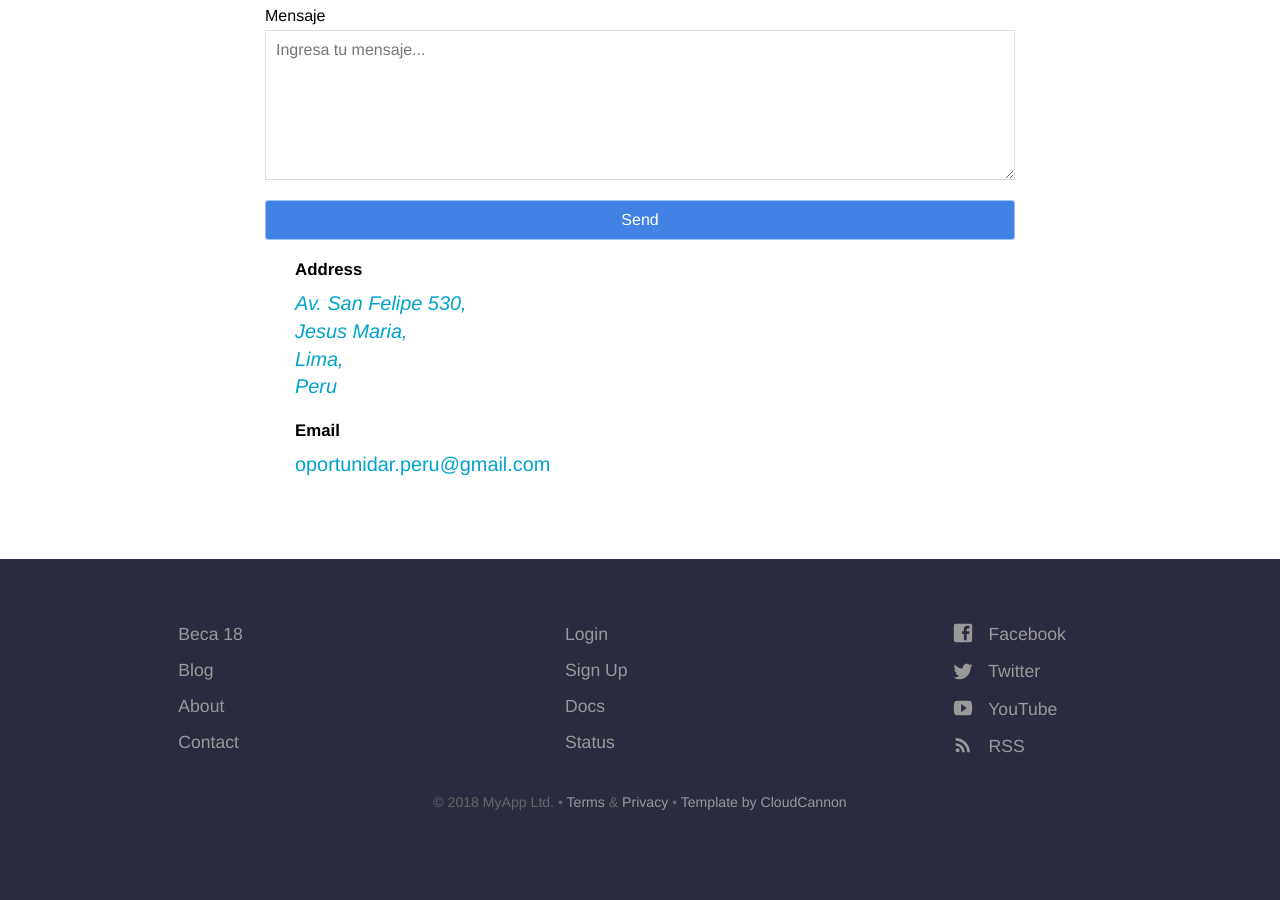
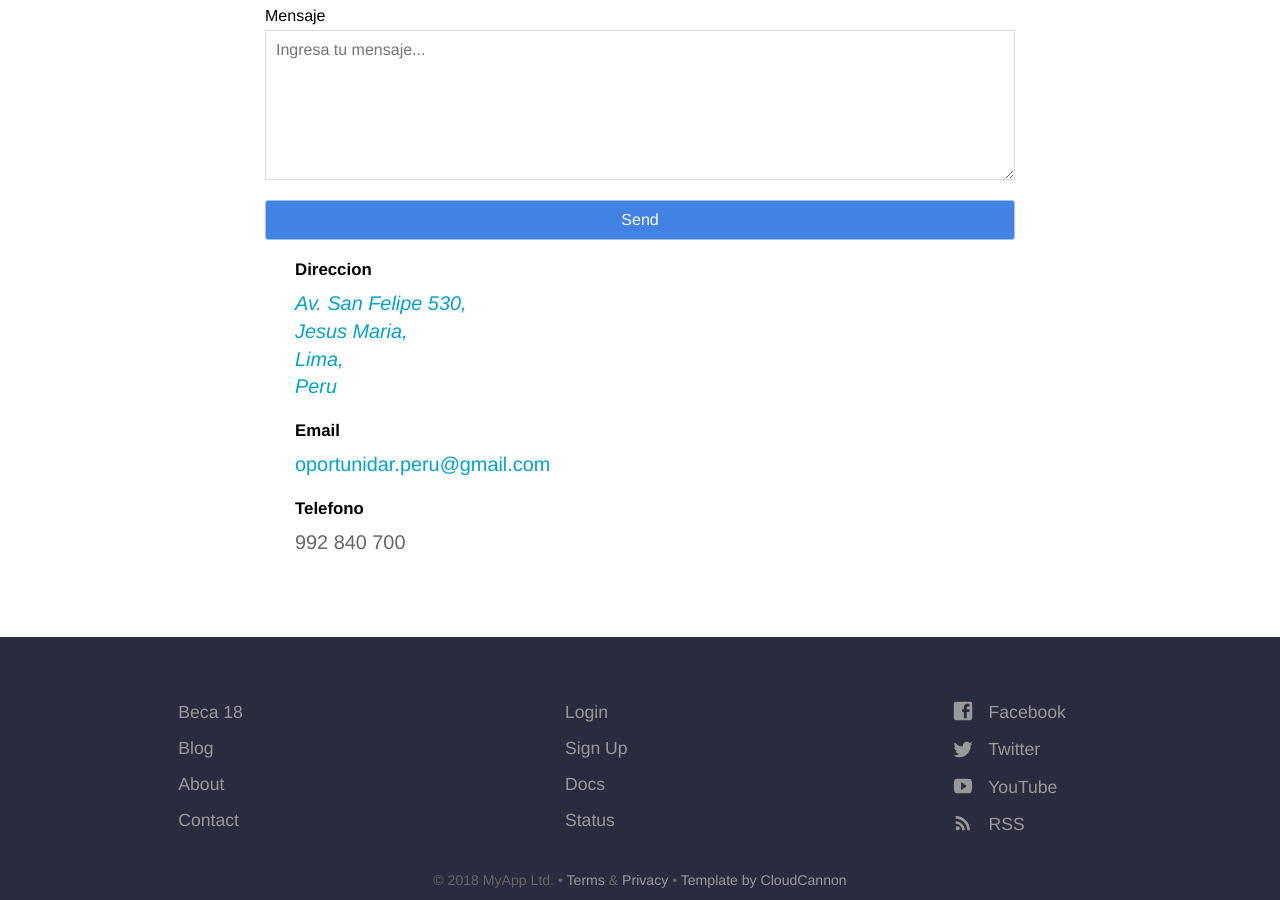
Before and after one commit to Llampi/oportunidar, a Jekyll site: the page built from contact.html, in a window 1280 px wide and 900 px high, scrolled down 1054 px. Built offline with Jekyll 4.4.1, drawn with Linux system fonts in a browser that asks for light colours; nearby versions of some CDN libraries; before the commit the page ends 1917 px from its top, so only the background shows below that.

Commit message:
Update contact.html

```diff
--- a/contact.html
+++ b/contact.html
@@ -31,11 +31,14 @@ map:
 	</form>
 
 	<div class="contact-details">
-		<h3 class="editable">Address</h3>
+		<h3 class="editable">Direccion</h3>
 		<address><a target="_blank" href="https://www.google.com/maps/place/{{ page.map.address | url_encode }}">{{ page.map.address | replace: ", ", ", <br>" }}</a></address>
 
 		<h3 class="editable">Email</h3>
 		<p><a href="mailto:oportunidar.per@gmail.com">oportunidar.peru@gmail.com</a></p>
+
+		<h3 class="editable">Telefono</h3>
+		<p>992 840 700</p>
 	</div>
 </div>
 
```
